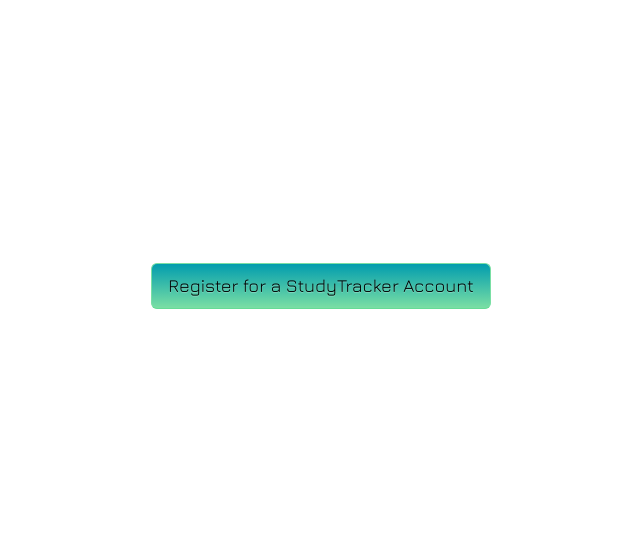
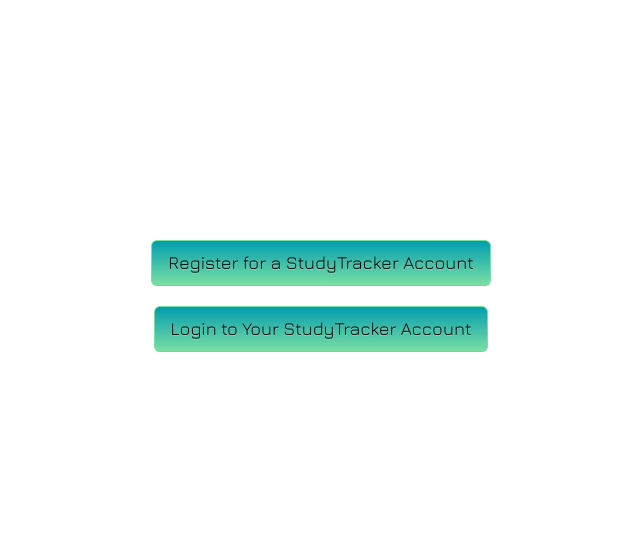
Before and after one commit to ashleyjelks/hackingedu-app, a Flask app: page /homepage in a window 1280 px wide. Shown: the part 404-955 px from the top of the page, without its empty margins (319-959 px from the left). Run offline with Flask 2, Linux system fonts and the light colour scheme; some libraries are stand-ins or nearby versions.

Commit message:
fixinng login routes

```diff
--- a/server.py
+++ b/server.py
@@ -26,8 +26,40 @@
 	print "The data: ", data
 	print "what you can do: ", data.content
 
+	return render_template('homepage.html')
+
+@app.route('/index')
+def logged_in_screen():
 	return render_template('index.html')
 
+@app.route('/login', methods=['GET'])
+def login_form():
+	"""Show login form."""
+
+	return render_template("login.html")
+@app.route('/login', methods=['POST'])
+def login_process():
+	"""Process login."""
+
+	# Get form variables
+	email = request.form["email"]
+	password = request.form["password"]
+
+	user = User.query.filter_by(email=email).first()
+
+	if not user:
+		flash("No such user! Try logging in again")
+		return redirect("/login")
+
+	if user.password != password:
+		flash("Incorrect password")
+		return redirect("/login")
+
+	session["user_id"] = user.user_id
+	session["user_name"] = user.user_name
+
+	flash("Logged in")
+	return redirect("/users/%s/%s" % (user.user_id, user.user_name))
 
 
 @app.route('/register-form', methods=['GET'])
@@ -63,8 +95,13 @@
 		return redirect('/')
 
 	flash('Welcome %s' % user_name)
+	return redirect('/index.html')
+
+@app.route('/logout')
+def logout():
+	session.clear()
+	flash("Logged out.")
 	return redirect('/')
-
 @app.route('/homepage', methods=['GET'])
 def homepage():
 		"""homepage for StudyTracker, sends users to either login or register"""
@@ -72,11 +109,19 @@
 		return render_template("homepage.html")
 
 @app.route('/add_event')
+def adding():
+	return render_template('add_event.html')
+
+@app.route('/add_event1', methods=["POST"])
 def add_event():
+	print '******************************'
+	print "the form request", request.form
 	hours = request.form('hours')
+	print "the hours: ", hours
 	subject = request.form('subject')
+	print "the subject: ", subject
 	user_id = session['user_id']
-
+	print "the user_id: ", user_id
 	sess = Session(hours=hours, subject_class=subject, user_id=user_id)
 	db.session.add(sess)
 	db.session.commit()
--- a/templates/add_event.html
+++ b/templates/add_event.html
@@ -4,7 +4,7 @@
 {% block content %}
 
 <div class="container-fluid">
-<form class="form-horizontal" action="/add_event" method="POST">
+<form class="form-horizontal" action="/add_event1" method="POST">
     <div class="row loginform">
         <h2 style='text-align: center;'>Add a study session</h2><br>
         <div class="form-group">
--- a/templates/base.html
+++ b/templates/base.html
@@ -50,6 +50,10 @@
 
 </head>
 
+{% for flash in get_flashed_messages() %}
+  <div class='alert alert-success'>{{ flash }}</div>
+{% endfor %}
+
 <body>
 {% block content %}
 {% endblock %}
--- a/templates/homepage.html
+++ b/templates/homepage.html
@@ -9,7 +9,7 @@
   <div class="vertical-center">
     <a class="btn btn-lg"  href="/register-form" role="button">Register for a StudyTracker Account</a>
     <br>
-    <!-- <a class="btn btn-lg" href="#" role="button">Login to Your StudyTracker Account</a> -->
+    <a class="btn btn-lg" href="/index" role="button">Login to Your StudyTracker Account</a>
 </div>
 </div>
 
--- a/templates/index.html
+++ b/templates/index.html
@@ -78,7 +78,7 @@
                     <a href="#" style="color:#FCAC19">StudyTracker Dashboard</a>
                 </li><br>
                 <li>
-                    <a href="#" style="color:#FCAC19">Track an Event</a>
+                    <a href="/add_event" style="color:#FCAC19">Track an Event</a>
                 </li><br>
                 <li>
                     <a href="#" style="color:#FCAC19">View Points</a>
@@ -93,7 +93,7 @@
                     <a href="#" style="color:#FCAC19">Invite a Friend to StudyTracker</a>
                 </li><br>
                 <li>
-                    <a href="#" style="color:#FCAC19">Logout</a>
+                    <a href="/logout" style="color:#FCAC19">Logout</a>
                 </li><br>
             </ul>
         </div>
```
